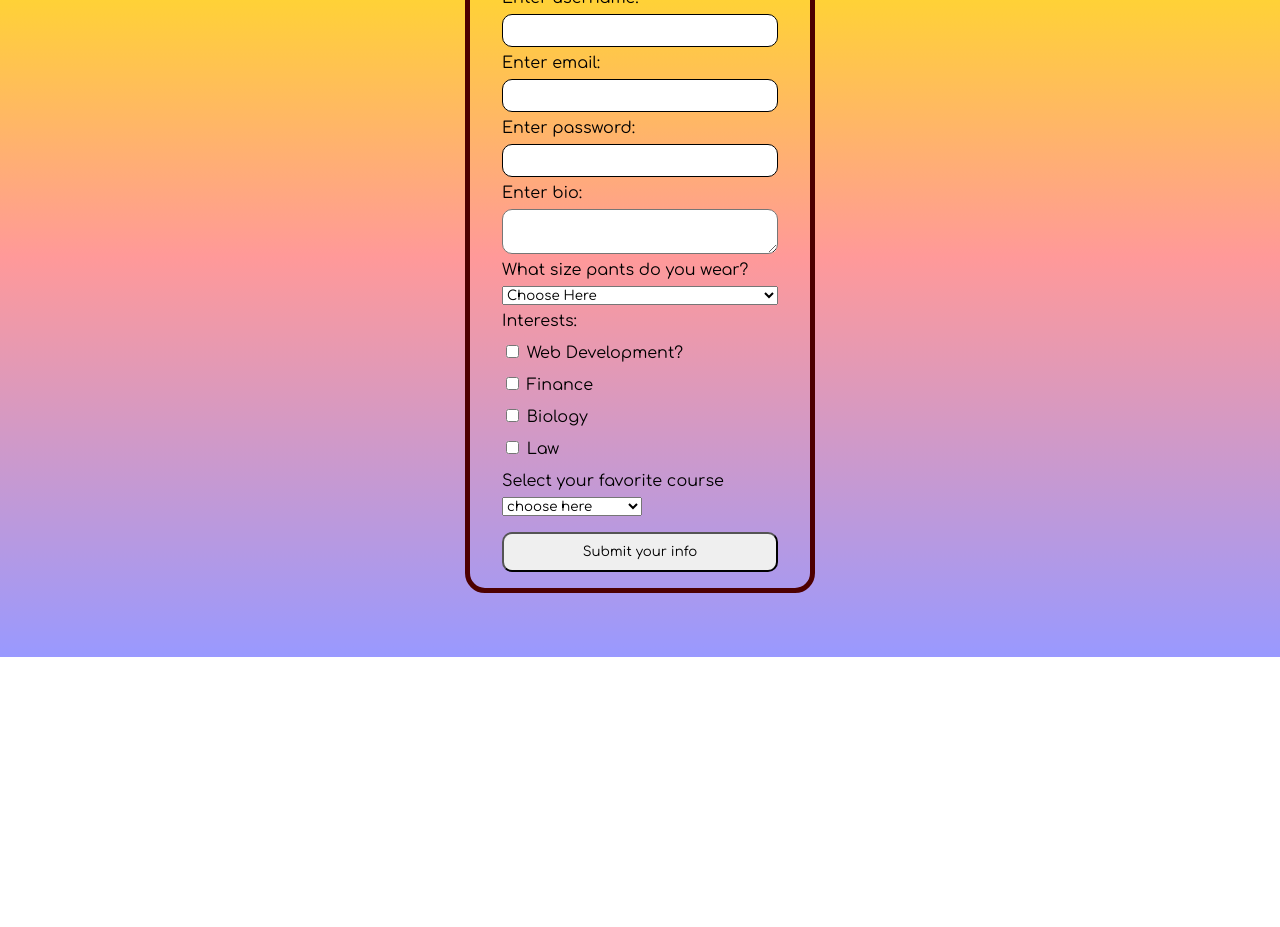
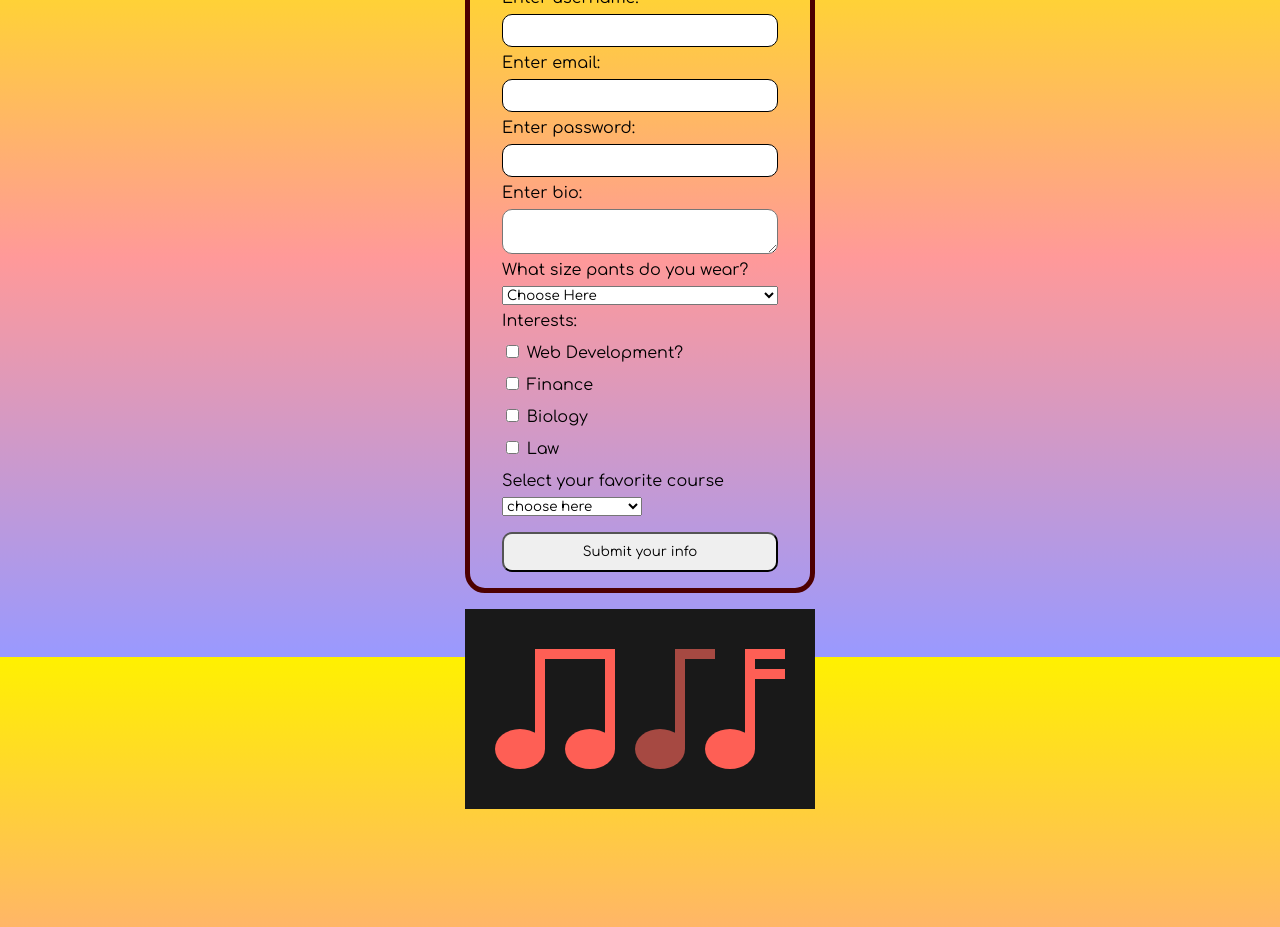
Before and after one commit to fosteeco/random-website-testing, a plain HTML site: page index.html in a window 1280 px wide. Shown: the part 143-1070 px from the top of the page. Before the commit the page ends 800 px from the top, so only its background shows below. Drawn offline with Linux system fonts and the light colour scheme; no server answers.

Commit message:
Added music notes from css battles

```diff
--- a/index.html
+++ b/index.html
@@ -82,5 +82,21 @@
         </form>
       </div>
     </div>
+    <section class="music-note-wrap">
+      <div class="tech-people"></div>
+      <div class="line line-1"></div>
+      <div class="line line-2"></div>
+      <div class="line line-3"></div>
+      <div class="line line-4"></div>
+      <div class="line line-top-1"></div>
+      <div class="line line-top-2"></div>
+      <div class="line line-top-3"></div>
+      <div class="line line-top-4"></div>
+      <div class="circle circle-1"></div>
+      <div class="circle circle-2"></div>
+      <div class="circle circle-3"></div>
+      <div class="circle circle-4"></div>
+    </section>
+    <br />
   </body>
 </html>
--- a/script.js
+++ b/script.js
@@ -31,3 +31,13 @@ const generateChess = (length, width) => {
   return output;
 };
 console.log(generateChess(5, 5));
+
+const getTechs = async () => {
+  try {
+    const res = await fetch("http://localhost:5000/api/techs");
+    const data = await res.json();
+    console.log(res);
+    console.log(data);
+  } catch (error) {}
+};
+getTechs();
--- a/style.css
+++ b/style.css
@@ -119,3 +119,98 @@ textarea {
 .li-content-wrap .fruit-span {
   flex: 3;
 }
+
+/* Music notes */
+.music-note-wrap {
+  position: relative;
+  height: 200px;
+  width: 350px;
+  margin: 0 auto;
+  margin-bottom: 100px;
+  background: #191919;
+}
+.line {
+  position: absolute;
+  left: 50%;
+  top: 50%;
+  width: 10px;
+  height: 100px;
+  background-color: #fe5f55;
+  transform: translate(-50%, -50%);
+  margin-top: -10px;
+}
+.line-1 {
+  margin-left: -100px;
+  margin-top: -10px;
+}
+.line-2 {
+  margin-left: -30px;
+}
+.line-3 {
+  background: #a64942;
+  margin-left: 40px;
+}
+.line-4 {
+  margin-left: 110px;
+}
+.line-top-1 {
+  height: 80px;
+  transform: rotate(90deg);
+  margin-top: -95px;
+  margin-left: -70px;
+}
+.line-top-2 {
+  background: #a64942;
+  height: 40px;
+  width: 10px;
+  transform: rotate(90deg);
+  margin-top: -75px;
+  margin-left: 50px;
+}
+.line-top-3 {
+  height: 40px;
+  width: 10px;
+  transform: rotate(90deg);
+  margin-top: -75px;
+  margin-left: 120px;
+}
+.line-top-4 {
+  height: 40px;
+  width: 10px;
+  transform: rotate(90deg);
+  margin-top: -55px;
+  margin-left: 120px;
+}
+.circle {
+  background: #fe5f55;
+  width: 50px;
+  height: 40px;
+  border-radius: 50%;
+  position: absolute;
+}
+.circle-1 {
+  top: 50%;
+  left: 50%;
+  margin-left: -145px;
+  margin-top: 20px;
+}
+.circle-2 {
+  top: 50%;
+  left: 50%;
+  margin-left: -75px;
+  margin-top: 20px;
+}
+.circle-3 {
+  background: #a64942;
+  top: 50%;
+  left: 50%;
+  margin-left: -5px;
+  margin-top: 20px;
+}
+.circle-4 {
+  background: #fe5f55;
+  top: 50%;
+  left: 50%;
+  margin-left: 65px;
+  margin-top: 20px;
+}
```
